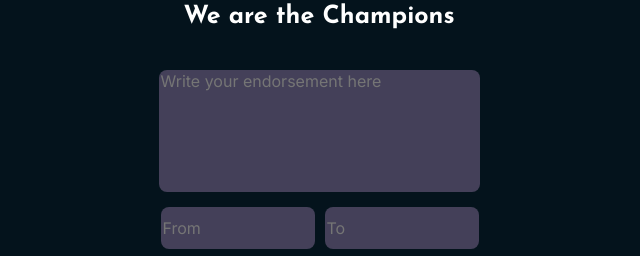
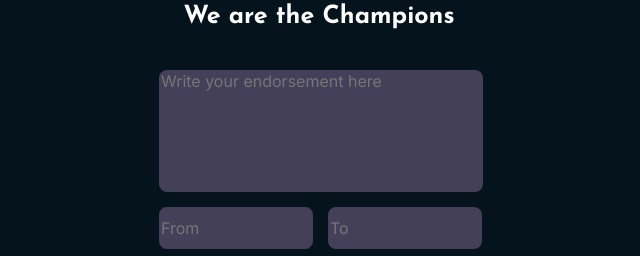
Before and after one commit to AllCirclesPresuppose/We-are-the-Champions, a website built with Vite: page index.html in a window 1280 px wide. Shown: the part 159-415 px from the top of the page, 321-961 px from the left. Built offline with nearby package versions, Linux system fonts and the light colour scheme; no server answers.

Commit message:
Update index.css

```diff
--- a/index.css
+++ b/index.css
@@ -7,6 +7,8 @@ body {
     text-align: center;
     font-family: 'Josefin Sans', sans-serif;
     user-select: none;
+    margin: auto;
+    width: 320px;
 }
 
 img {
@@ -22,10 +24,10 @@ h1 {
 textarea {
     background-color: #444059;
     height: 118px;
-    width: 317px;
+    width: 320px;
     border-radius: 8px;
     border: none;
-    margin: 19px 36px 9px;
+    margin: 19px 0px 9px;
     color: #FFFFFF;
     font-family: 'Inter', sans-serif;
     resize: none;
@@ -34,9 +36,10 @@ textarea {
 
 .from-to {
     display: flex;
-    gap: 10px;
-    width: 317px;
-    margin: 0px auto 10px;
+    width: 320;
+    justify-content: space-between;
+    gap: 15px;
+    margin-bottom: 10px;
 
 }
 
@@ -55,6 +58,7 @@ button {
     background: #28A9F1;
     color: #04131C;
     border: none;
+    width: 323px;
     border-radius: 8px;
     padding: 20px 120px;
     font-weight: bold;
@@ -94,5 +98,4 @@ li {
 li:hover {
     cursor: pointer;
     background-color: #fceade;
-
 }
```
